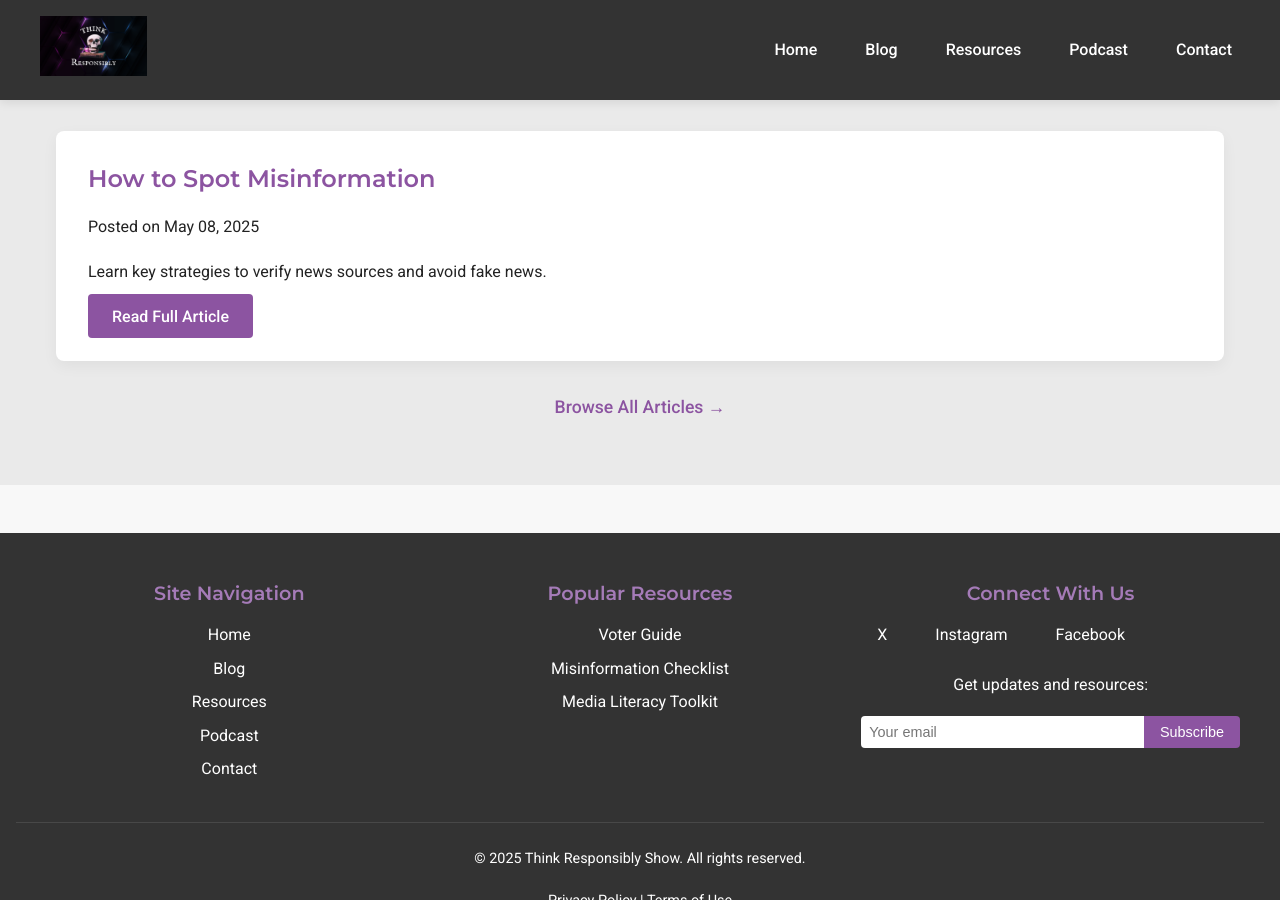
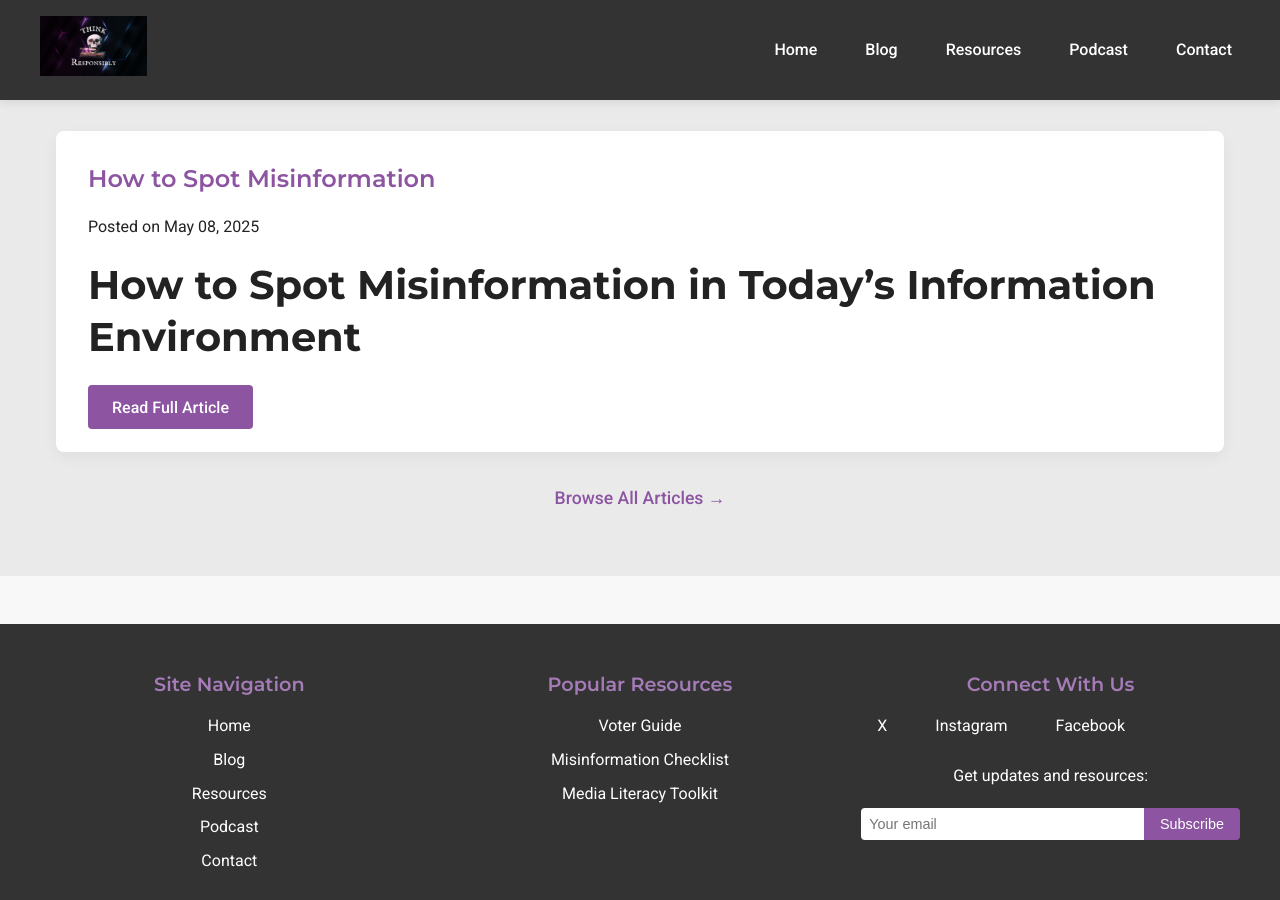
Before and after one commit to Volanalytics/thinkresponsiblyshow, a Jekyll site: the page built from index.html, in a window 1280 px wide and 900 px high, scrolled down 1776 px. Built offline with Jekyll 4.4.1, drawn with Linux system fonts in a browser that asks for light colours; some of the changed lines change nothing that is shown.

Commit message:
Update 2025-05-08-new-post.md

```diff
--- a/_posts/2025-05-08-new-post.md
+++ b/_posts/2025-05-08-new-post.md
@@ -3,12 +3,97 @@
 title: How to Spot Misinformation
 date: 2025-05-08
 ---
-Learn key strategies to verify news sources and avoid fake news.
 
-1. Check the source: Is it a reputable outlet with a history of accuracy?
-2. Cross-reference: Look for the same story in multiple trusted sources.
-3. Evaluate the evidence: Are there verifiable facts or just opinions?
+# How to Spot Misinformation in Today's Information Environment
 
-By applying these steps, you can navigate the news with confidence and contribute to informed civic discussions.
+In an era where information spreads faster than ever, distinguishing fact from fiction has become essential. Misinformation can shape public opinion, influence decisions, and even impact democratic processes. The following strategies will help you verify news sources and avoid falling for fake news.
 
-[Continue with more content as needed...]
+## Check the Source
+
+The first step in evaluating any piece of information is to examine its source:
+
+* **Reputation**: Is it a reputable outlet with a history of accuracy? Established news organizations typically have editorial standards and fact-checking processes.
+
+* **Transparency**: Does the website clearly identify its ownership, mission, and contact information? Legitimate sources are transparent about who they are.
+
+* **URL Check**: Pay attention to the website address. Misinformation often comes from sites with unusual URLs that mimic legitimate news sources, such as "ABCnews.com.co" instead of the authentic "ABCnews.com."
+
+* **About Page**: Review the "About Us" section. This can reveal the organization's mission, leadership, and funding sources, giving you insight into potential biases.
+
+## Cross-Reference Information
+
+Never rely on a single source, especially for significant claims:
+
+* **Multiple Sources**: Look for the same story across several trusted outlets. If a story is true, multiple reputable sources will likely report it, albeit with their perspectives.
+
+* **Diversity of Perspective**: Seek out reporting from outlets with different political leanings to get a more comprehensive understanding of an issue.
+
+* **Fact-Checking Organizations**: Sites like Politifact, Snopes, and FactCheck.org specialize in verifying claims and debunking falsehoods.
+
+* **Primary Sources**: Whenever possible, trace information back to primary sources such as official documents, direct statements, or original research papers.
+
+## Evaluate the Evidence
+
+Strong claims require strong evidence:
+
+* **Verifiable Facts**: Does the article provide specific, verifiable facts, or does it rely on vague assertions?
+
+* **Named Sources**: Credible journalism typically names sources unless there's a legitimate reason for anonymity.
+
+* **Expert Voices**: Look for quotes from relevant experts who have credentials in the field being discussed.
+
+* **Statistics and Data**: Check whether statistics come with proper context and attribution to credible research or institutions.
+
+## Assess the Content
+
+The way information is presented offers significant clues about its reliability:
+
+* **Emotional Language**: Beware of content that seems designed to trigger strong emotional reactions rather than inform.
+
+* **Sensationalist Headlines**: Headlines that make extraordinary claims with exclamation points or ALL CAPS are often clickbait or misinformation.
+
+* **Recent Date**: Check when the article was published. Sometimes old information recirculates without context, making it misleading.
+
+* **Grammar and Spelling**: Professional news organizations employ editors. Numerous grammatical errors and typos may indicate less rigorous standards overall.
+
+## Consider the Context
+
+Understanding the bigger picture helps evaluate information:
+
+* **Current Events**: How does this piece fit into the broader context of ongoing events?
+
+* **Historical Perspective**: How does the information compare with what we know from history?
+
+* **Scientific Consensus**: For scientific claims, consider whether the information aligns with the current scientific consensus or represents an outlier position.
+
+## Check Your Own Biases
+
+Our personal biases affect how we evaluate information:
+
+* **Confirmation Bias**: We tend to accept information that confirms what we already believe. Be especially skeptical of content that perfectly aligns with your existing views.
+
+* **Emotional Resonance**: Information that makes us feel good, righteous, or angry often receives less scrutiny than it should.
+
+* **Expertise Illusion**: Recognize the limits of your knowledge in specific domains and defer to genuine experts on complex topics.
+
+## Practical Tools for Verification
+
+Several tools can help you verify information:
+
+* **Reverse Image Search**: Use Google's reverse image search to check if photos have been manipulated or taken out of context.
+
+* **Domain Lookup Tools**: Websites like "Who.is" can tell you when a website was created and by whom, which helps identify recently created sites designed to spread misinformation.
+
+* **Media Bias Charts**: Resources like the Ad Fontes Media Bias Chart can help you understand the political leanings and reliability of different news sources.
+
+## Why This Matters
+
+The ability to identify misinformation is not just an academic exercise—it has real-world implications:
+
+* **Informed Citizenship**: Democracy functions best when citizens make decisions based on accurate information.
+
+* **Public Health**: Health misinformation can lead to harmful decisions and undermine public health efforts.
+
+* **Social Cohesion**: Misinformation often exploits and deepens social divisions.
+
+By applying these steps consistently, you can navigate the news landscape with greater confidence and contribute to more informed civic discussions. Remember that critical thinking is a skill that improves with practice—start applying these principles today, and you'll become more adept at spotting misinformation over time.
```
